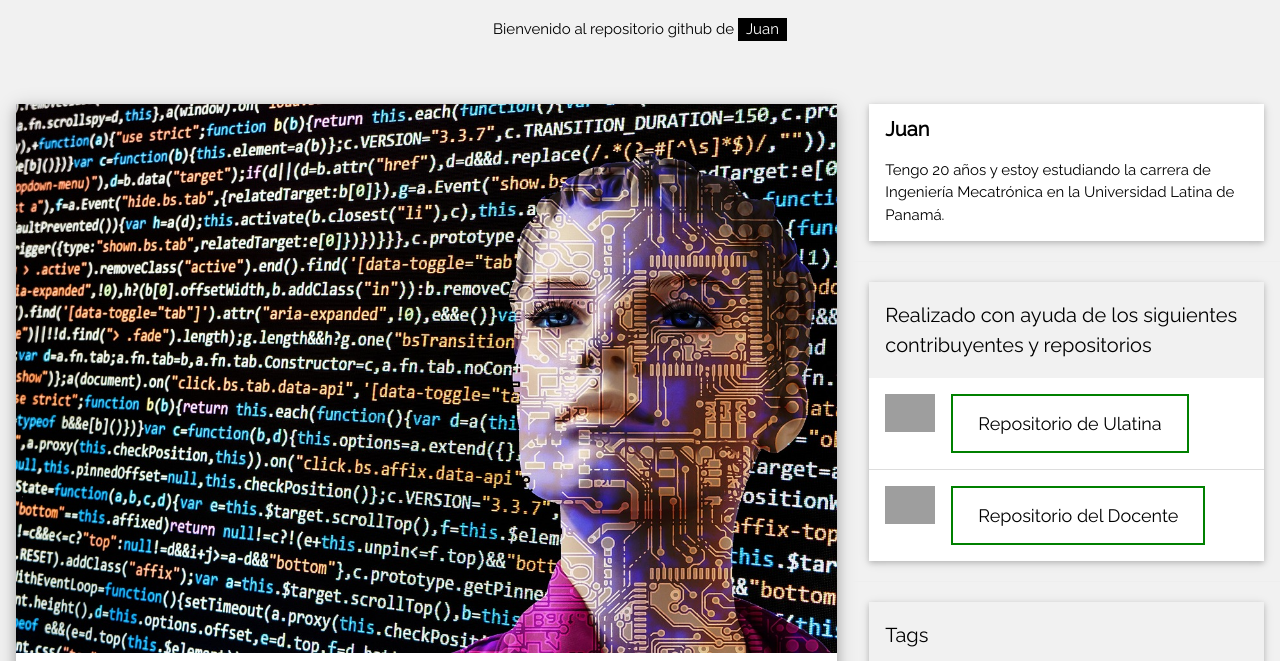
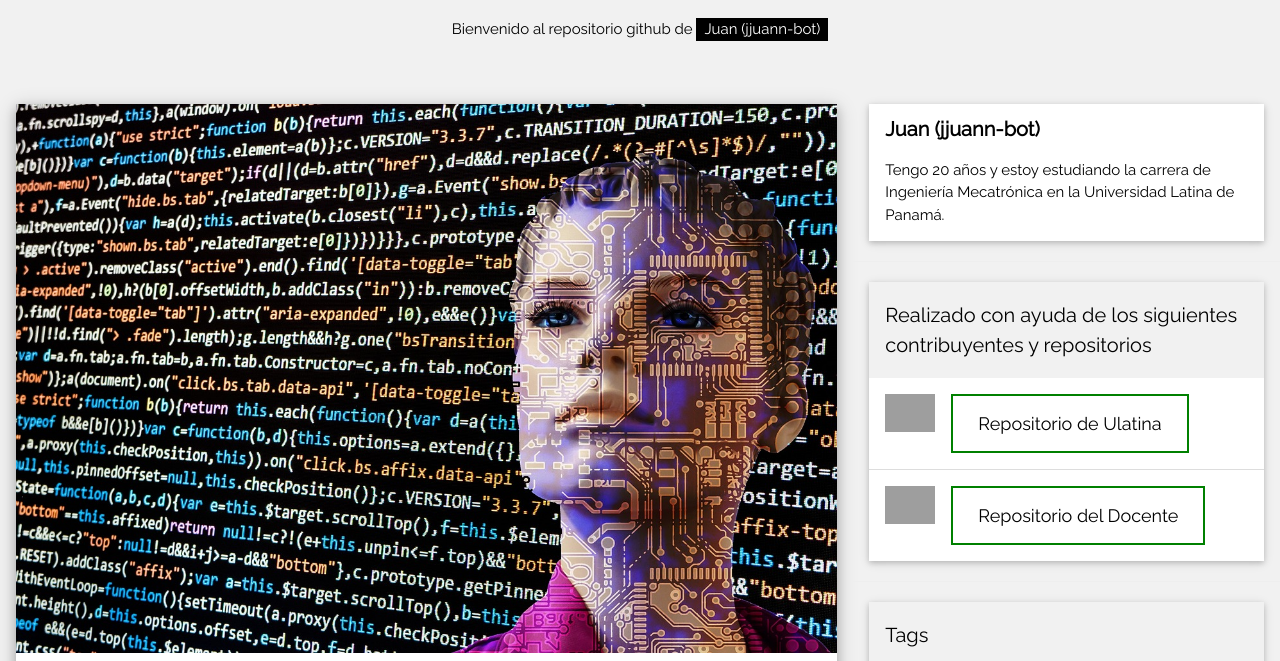
Before and after one commit to KZ-bott/ProyectosIA, a plain HTML site: page index.html in a window 1280 px wide. Shown: the part 93-754 px from the top of the page. Drawn offline with nearby package versions, Linux system fonts and the light colour scheme; grey boxes are pictures that could not be loaded.

Commit message:
Update index.html

```diff
--- a/index.html
+++ b/index.html
@@ -35,7 +35,7 @@ and is wrapped around the whole page content, except for the footer in this exam
 <!-- Header -->
 <header class="w3-container w3-center w3-padding-32">
   <h1><b>Proyectos Inteligencia Artificial</b></h1>
-  <p>Bienvenido al repositorio github de <span class="w3-tag">Juan</span></p>
+  <p>Bienvenido al repositorio github de <span class="w3-tag">Juan (jjuann-bot)</span></p>
 </header>
 
 <!-- Grid -->
@@ -95,7 +95,7 @@ and is wrapped around the whole page content, except for the footer in this exam
   <div class="w3-card w3-margin w3-margin-top">
 <!--  <img src="/w3images/avatar_g.jpg" style="width:100%">-->
     <div class="w3-container w3-white">
-      <h4><b>Juan</b></h4>
+      <h4><b>Juan (jjuann-bot)</b></h4>
       <p>Tengo 20 años y estoy estudiando la carrera de Ingeniería Mecatrónica en la Universidad Latina de Panamá.</p>
     </div>
   </div><hr>
```
